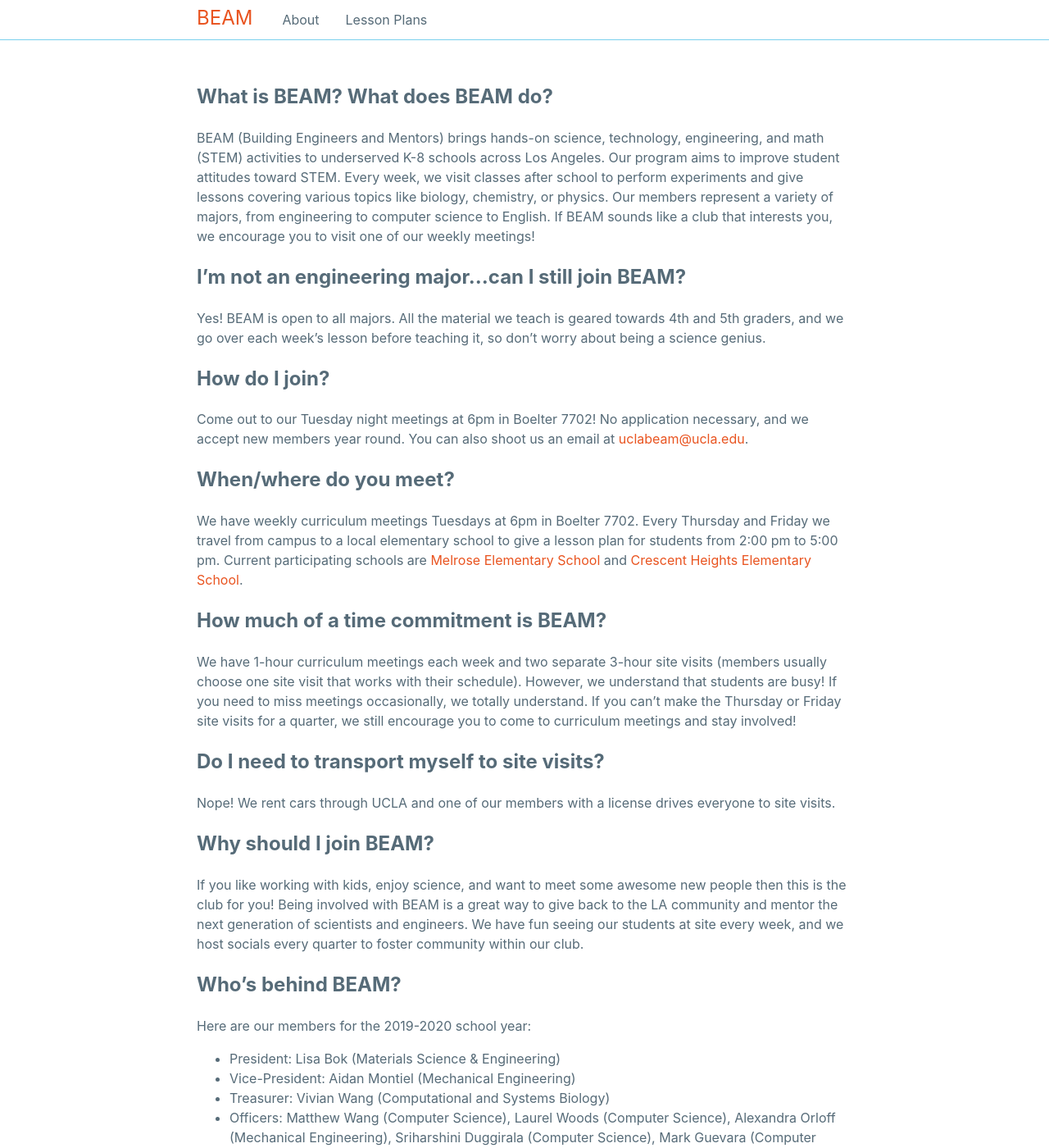
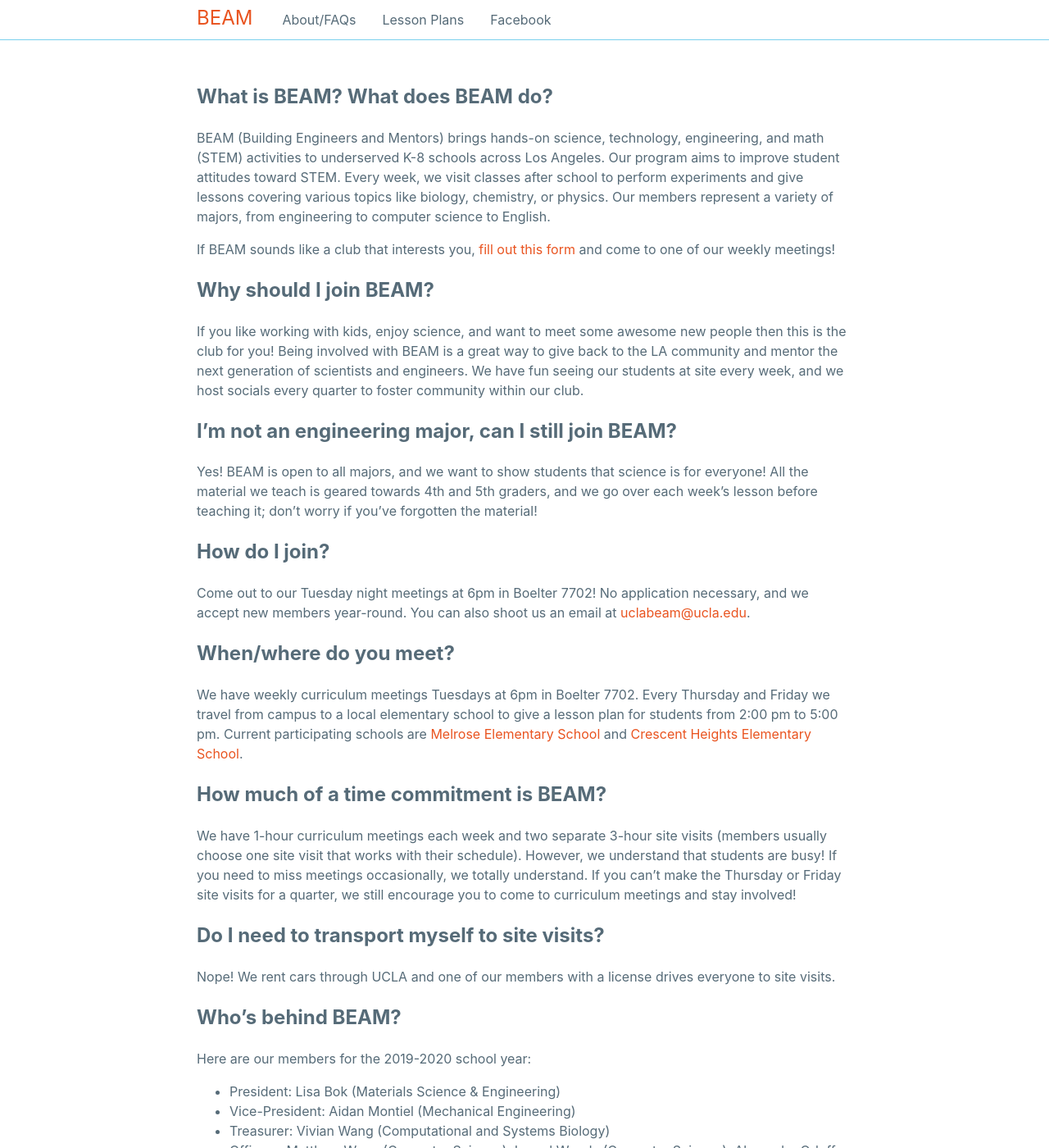
Before and after one commit to beam-ucla/beam-website, a Jekyll site: the page built from about.md, in a window 1280 px wide and 1400 px high. Shown: the whole window at 82% size. Built offline with Jekyll 4.4.1, drawn with Linux system fonts in a browser that asks for light colours; some of the changed text lies outside the part shown.

Commit message:
adds facebook page, updates copy

```diff
--- a/_config.yml
+++ b/_config.yml
@@ -19,6 +19,7 @@
   Bruin Engineers and Mentors (BEAM) brings hands-on science, technology, engineering, and math (STEM) activities to underserved K-8 schools across Los Angeles. Our program aims to improve student attitudes toward STEM.  Every week, we visit classes after school to perform experiments and give lessons covering various topics like biology, chemistry, or physics. Our members represent a variety of majors, from engineering to computer science to English.  If BEAM sounds like a club that interests you, we encourage you to visit one of our weekly meetings!
 baseurl: "" # the subpath of your site, e.g. /blog
 url: "https://beam.ucla.edu" # the base hostname & protocol for your site, e.g. http://example.com
+facebook: "https://www.facebook.com/uclabeam/"
 
 # Build settings
 markdown: kramdown
--- a/_includes/footer.html
+++ b/_includes/footer.html
@@ -1,7 +1,7 @@
 <footer class="text-center bg-white">
   <hr />
   <p>
-    Have any questions? Contact us at <a href="mailto:uclabeam@ucla.edu">uclabeam@ucla.edu</a>.
+    Have any questions? Contact us at <a href="mailto:uclabeam@ucla.edu">uclabeam@ucla.edu</a>, or visit <a href="{{site.facebook}}" target="_blank" rel="noopener noreferrer">our Facebook page.</a>
   </p>
   <p>
     Designed by Matthew Wang and Aidan Montiel with love.
--- a/_includes/header.html
+++ b/_includes/header.html
@@ -2,8 +2,9 @@
 	<div class="nav-main">
 		<a class="nav-title text-primary" href="{{site.baseurl}}/index.html">BEAM</a>
 		<ul class="nav-list">
-			<li class="nav-item"><a href="{{site.baseurl}}/about.html">About</a></li>
+			<li class="nav-item"><a href="{{site.baseurl}}/about.html">About/FAQs</a></li>
 			<li class="nav-item"><a href="{{site.baseurl}}/lessons.html">Lesson Plans</a></li>
+			<li class="nav-item"><a href="{{site.facebook}}" target="_blank" rel="noopener noreferrer">Facebook</a></li>
 		</ul>
 	</div>
 </nav>
--- a/about.md
+++ b/about.md
@@ -5,25 +5,33 @@
 
 ## What is BEAM? What does BEAM do?
 
-BEAM (Building Engineers and Mentors) brings hands-on science, technology, engineering, and math (STEM) activities to underserved K-8 schools across Los Angeles. Our program aims to improve student attitudes toward STEM.  Every week, we visit classes after school to perform experiments and give lessons covering various topics like biology, chemistry, or physics. Our members represent a variety of majors, from engineering to computer science to English. If BEAM sounds like a club that interests you, we encourage you to visit one of our weekly meetings!
+BEAM (Building Engineers and Mentors) brings hands-on science, technology, engineering, and math (STEM) activities to underserved K-8 schools across Los Angeles. Our program aims to improve student attitudes toward STEM.  Every week, we visit classes after school to perform experiments and give lessons covering various topics like biology, chemistry, or physics. Our members represent a variety of majors, from engineering to computer science to English.
 
-## I'm not an engineering major…can I still join BEAM?
-Yes! BEAM is open to all majors. All the material we teach is geared towards 4th and 5th graders, and we go over each week's lesson before teaching it, so don't worry about being a science genius.
+If BEAM sounds like a club that interests you, [fill out this form](https://forms.gle/TjkkNKZtcaP9qoHL7) and come to one of our weekly meetings!
+
+## Why should I join BEAM?
+
+If you like working with kids, enjoy science, and want to meet some awesome new people then this is the club for you! Being involved with BEAM is a great way to give back to the LA community and mentor the next generation of scientists and engineers. We have fun seeing our students at site every week, and we host socials every quarter to foster community within our club.
+
+## I'm not an engineering major, can I still join BEAM?
+
+Yes! BEAM is open to all majors, and we want to show students that science is for everyone! All the material we teach is geared towards 4th and 5th graders, and we go over each week's lesson before teaching it; don't worry if you've forgotten the material!
 
 ## How do I join?
-Come out to our Tuesday night meetings at 6pm in Boelter 7702! No application necessary, and we accept new members year round. You can also shoot us an email at [uclabeam@ucla.edu](mailto:uclabeam@ucla.edu).
+
+Come out to our Tuesday night meetings at 6pm in Boelter 7702! No application necessary, and we accept new members year-round. You can also shoot us an email at [uclabeam@ucla.edu](mailto:uclabeam@ucla.edu).
 
 ## When/where do you meet?
+
 We have weekly curriculum meetings Tuesdays at 6pm in Boelter 7702. Every Thursday and Friday we travel from campus to a local elementary school to give a lesson plan for students from 2:00 pm to 5:00 pm. Current participating schools are [Melrose Elementary School](https://melrose-lausd-ca.schoolloop.com/) and [Crescent Heights Elementary School](https://crescentheightsmagnet-lausd-ca.schoolloop.com/).
 
 ## How much of a time commitment is BEAM?
+
 We have 1-hour curriculum meetings each week and two separate 3-hour site visits (members usually choose one site visit that works with their schedule). However, we understand that students are busy! If you need to miss meetings occasionally, we totally understand. If you can't make the Thursday or Friday site visits for a quarter, we still encourage you to come to curriculum meetings and stay involved!
 
 ## Do I need to transport myself to site visits?
+
 Nope! We rent cars through UCLA and one of our members with a license drives everyone to site visits.
-
-## Why should I join BEAM?
-If you like working with kids, enjoy science, and want to meet some awesome new people then this is the club for you! Being involved with BEAM is a great way to give back to the LA community and mentor the next generation of scientists and engineers. We have fun seeing our students at site every week, and we host socials every quarter to foster community within our club.
 
 ## Who's behind BEAM?
 
--- a/index.html
+++ b/index.html
@@ -7,8 +7,10 @@
 <div class="content">
 	<div class="hero-banner">
 		<h1 class="title title-1">Building Engineers and Mentors @ UCLA</h1>
-		<h2 class="title title-3">Because science is awesome.</h2>
-		<a class="button button-primary" href="{{site.baseurl}}/about.html">About / FAQ</a>
+		<h2 class="title title-3">Bringing STEM to elementary schools</h2>
+		<p>(because science is awesome!)</p>
+		<a class="button button-primary" target="_blank" rel="noopener noreferrer" href="https://forms.gle/TjkkNKZtcaP9qoHL7">I'm Interested!</a>
+		<a class="button button-secondary" href="{{site.baseurl}}/about.html">FAQ</a>
 		<a class="button button-secondary" href="{{site.baseurl}}/lessons.html">Lesson Plans</a>
 	</div>
 </div>
```
